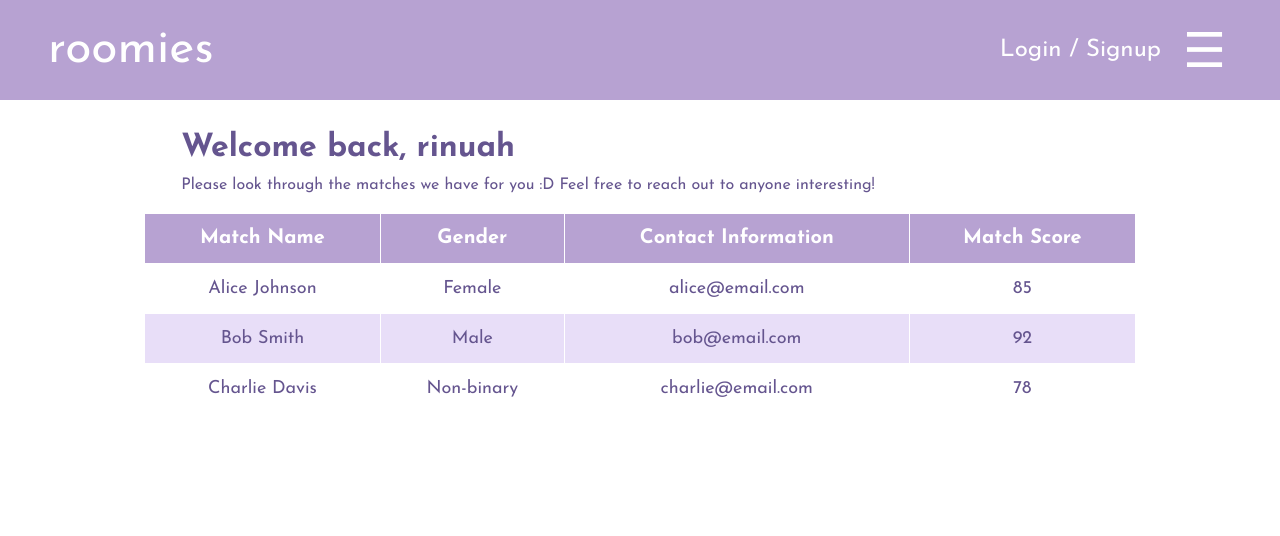
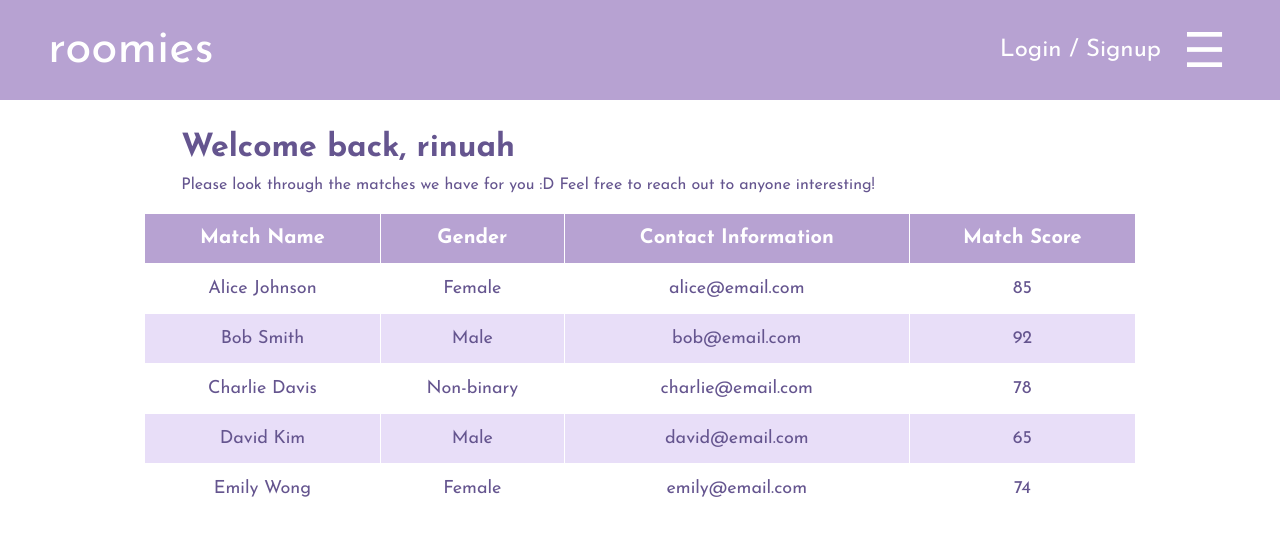
Before and after one commit to Chemplo/HackCanada, a React (Create React App) app in the folder roomies/: page /results in a window 1280 px wide. Shown: the top 536 px of the page. Built offline with nearby package versions, Linux system fonts and the light colour scheme.

Commit message:
result filter

```diff
--- a/roomies/src/pages/Profile.js
+++ b/roomies/src/pages/Profile.js
@@ -1,26 +1,27 @@
-import './Profile.css';
+import "./Profile.css";
 import profilePic from "../images/Generic avatar.png";
 import starIcon from "../images/Icon Button.png";
 import editButton from "../images/icon.png";
 import { useState, useEffect } from "react";
 
 function Profile() {
-
     const [userData, setUserData] = useState(null);
     const [error, setError] = useState("");
 
     useEffect(() => {
         const fetchUserData = async () => {
             try {
-
                 console.log("Fetching user data...");
-                const response = await fetch("http://127.0.0.1:5000/current_user", {
+                const response = await fetch(
+                    "http://127.0.0.1:5000/current_user",
+                    {
                         method: "GET",
                         credentials: "include", // Make sure credentials are included
                         headers: {
                             "Content-Type": "application/json",
                         },
-                });
+                    }
+                );
 
                 console.log("Response status:", response.status);
                 const data = await response.json();
@@ -40,14 +41,16 @@ function Profile() {
         fetchUserData();
     }, []);
 
-    if (!userData) return <p>Loading...</p>;
-
     return (
         <>
             <div className="about-me-page">
                 <div className="about-left">
                     <div className="profile-info">
-                <img className="profile-pic" src={profilePic} alt="Profile"></img>
+                        <img
+                            className="profile-pic"
+                            src={profilePic}
+                            alt="Profile"
+                        ></img>
                         <h1 className="profile-name">username</h1>
                         <p className="profile-pronouns">pronouns</p>
                         <h1 className="profile-university">university</h1>
@@ -55,15 +58,27 @@ function Profile() {
 
                     <div class="profile-social-links">
                         <div className="profile-email-group">
-                    <img className="profile-email-icon" src={starIcon} alt="star"/>
+                            <img
+                                className="profile-email-icon"
+                                src={starIcon}
+                                alt="star"
+                            />
                             <p className="profile-email">email</p>
                         </div>
                         <div className="profile-insta-group">
-                    <img className="profile-email-icon" src={starIcon} alt="star"/>
+                            <img
+                                className="profile-email-icon"
+                                src={starIcon}
+                                alt="star"
+                            />
                             <p className="profile-insta">instagram</p>
                         </div>
                         <div className="profile-disc-group">
-                    <img className="profile-email-icon" src={starIcon} alt="star"/>
+                            <img
+                                className="profile-email-icon"
+                                src={starIcon}
+                                alt="star"
+                            />
                             <p className="profile-disc">discord</p>
                         </div>
                     </div>
@@ -73,16 +88,23 @@ function Profile() {
                         <div className="about-box-header">
                             <h1 className="about-me">About Me</h1>
                             <button className="edit-button">
-                        <img className="edit-button-img" src={editButton} alt="edit"/>
+                                <img
+                                    className="edit-button-img"
+                                    src={editButton}
+                                    alt="edit"
+                                />
                             </button>
                         </div>
                         <div className="about-inner-box">
-                    <p className="about-me-text">a little bit about yourself...</p>
+                            <p className="about-me-text">
+                                a little bit about yourself...
+                            </p>
                         </div>
                     </div>
                 </div>
             </div>
-    </>);
+        </>
+    );
 }
 
 export default Profile;
--- a/roomies/src/pages/Results.css
+++ b/roomies/src/pages/Results.css
@@ -11,35 +11,36 @@ body {
 table {
     width: 80%;
     margin: 20px auto;
-    border-collapse: collapse; /* Removes spacing between cells */
+    border-collapse: collapse;
 }
 
 th, td {
     border: 1px solid white;
-    padding: 12px; /* Increased padding for better spacing */
+    padding: 12px;
     text-align: center;
     font-size: 18px;
 }
 
 /* Table Header */
 th {
-    background-color: #B7A2D2; /* Purple header */
+    background-color: #B7A2D2;
     color: white;
     font-size: 20px;
+    position: relative; /* For positioning dropdown */
 }
 
 /* Table Rows */
 tr:nth-child(even) {
-    background-color: #E8DEF8; /* Light purple for even rows */
+    background-color: #E8DEF8;
 }
 
 tr:hover {
-    background-color: #C9BBDA; /* Highlight row on hover */
+    background-color: #C9BBDA;
 }
 
-/* Match Entries - Add Extra Space */
+/* Match Entries */
 tr {
-    height: 50px; /* Ensures visible separation between rows */
+    height: 50px;
 }
 
 /* Text Styling */
--- a/roomies/src/pages/Results.js
+++ b/roomies/src/pages/Results.js
@@ -4,10 +4,8 @@ import "./Results.css";
 const name = "rinuah";
 
 function Results() {
-    // ==========================
-    // TEST CODE (ACTIVE)
-    // ==========================
-    const [matches, setMatches] = useState([
+    // Sample test data
+    const initialMatches = [
         {
             name: "Alice Johnson",
             gender: "Female",
@@ -26,10 +24,71 @@ function Results() {
             contact: "charlie@email.com",
             score: 78,
         },
-    ]);
+        {
+            name: "David Kim",
+            gender: "Male",
+            contact: "david@email.com",
+            score: 65,
+        },
+        {
+            name: "Emily Wong",
+            gender: "Female",
+            contact: "emily@email.com",
+            score: 74,
+        },
+    ];
+
+    const [matches, setMatches] = useState(initialMatches);
+    const [sortedMatches, setSortedMatches] = useState(initialMatches);
+    const [isScoreAscending, setIsScoreAscending] = useState(null);
+    const [isGenderAscending, setIsGenderAscending] = useState(null);
+
+    // Toggle sorting order for Score
+    const toggleScoreSort = () => {
+        setIsScoreAscending(
+            isScoreAscending === null ? true : !isScoreAscending
+        );
+        setIsGenderAscending(null); // Reset gender sort when sorting score
+    };
+
+    // Toggle sorting order for Gender
+    const toggleGenderSort = () => {
+        setIsGenderAscending(
+            isGenderAscending === null ? true : !isGenderAscending
+        );
+        setIsScoreAscending(null); // Reset score sort when sorting gender
+    };
+
+    // Reset sorting to the original state
+    const resetSort = () => {
+        setIsScoreAscending(null);
+        setIsGenderAscending(null);
+        setSortedMatches(initialMatches); // Resets to the original order
+    };
+
+    // Sorting logic
+    useEffect(() => {
+        let newSortedMatches = [...matches];
+
+        if (isScoreAscending !== null) {
+            newSortedMatches.sort((a, b) =>
+                isScoreAscending ? a.score - b.score : b.score - a.score
+            );
+        }
+
+        if (isGenderAscending !== null) {
+            newSortedMatches.sort((a, b) =>
+                isGenderAscending
+                    ? a.gender.localeCompare(b.gender)
+                    : b.gender.localeCompare(a.gender)
+            );
+        }
+
+        setSortedMatches(newSortedMatches);
+    }, [isScoreAscending, isGenderAscending]);
 
     /* ==========================
-     ACTUAL CODE (COMMENTED OUT)
+     ACTUAL IMPLEMENTATION (COMMENTED OUT)
   ========================== */
     /*
   useEffect(() => {
@@ -46,6 +105,7 @@ function Results() {
           score: match.score,
         }));
         setMatches(formattedMatches);
+        setSortedMatches(formattedMatches);
       })
       .catch((error) => console.error("Error fetching matches:", error));
   }, []);
@@ -60,26 +120,60 @@ function Results() {
                     to reach out to anyone interesting!
                 </p>
 
+                {/* Match Table */}
                 <table id="match-table">
                     <thead>
                         <tr>
                             <th className="result-headers">Match Name</th>
-                            <th className="result-headers">Gender</th>
+
+                            {/* Sortable Gender Column */}
+                            <th
+                                className="result-headers"
+                                onClick={toggleGenderSort}
+                                style={{ cursor: "pointer" }}
+                            >
+                                Gender{" "}
+                                {isGenderAscending === true
+                                    ? "▲"
+                                    : isGenderAscending === false
+                                    ? "▼"
+                                    : ""}
+                            </th>
+
                             <th className="result-headers">
                                 Contact Information
                             </th>
-                            <th className="result-headers">Match Score</th>
+
+                            {/* Sortable Score Column */}
+                            <th
+                                className="result-headers"
+                                onClick={toggleScoreSort}
+                                style={{ cursor: "pointer" }}
+                            >
+                                Match Score{" "}
+                                {isScoreAscending === true
+                                    ? "▲"
+                                    : isScoreAscending === false
+                                    ? "▼"
+                                    : ""}
+                            </th>
                         </tr>
                     </thead>
                     <tbody>
-                        {matches.map((match, index) => (
-                            <tr key={index}>
-                                <td>{match.name}</td>
-                                <td>{match.gender}</td>
-                                <td>{match.contact}</td>
-                                <td>{match.score}</td>
+                        {sortedMatches.length > 0 ? (
+                            sortedMatches.map((match, index) => (
+                                <tr key={index}>
+                                    <td>{match.name}</td>
+                                    <td>{match.gender}</td>
+                                    <td>{match.contact}</td>
+                                    <td>{match.score}</td>
+                                </tr>
+                            ))
+                        ) : (
+                            <tr>
+                                <td colSpan="4">No matches found.</td>
                             </tr>
-                        ))}
+                        )}
                     </tbody>
                 </table>
             </div>
```
Lines whose indentation alone changed are shown as unchanged.
